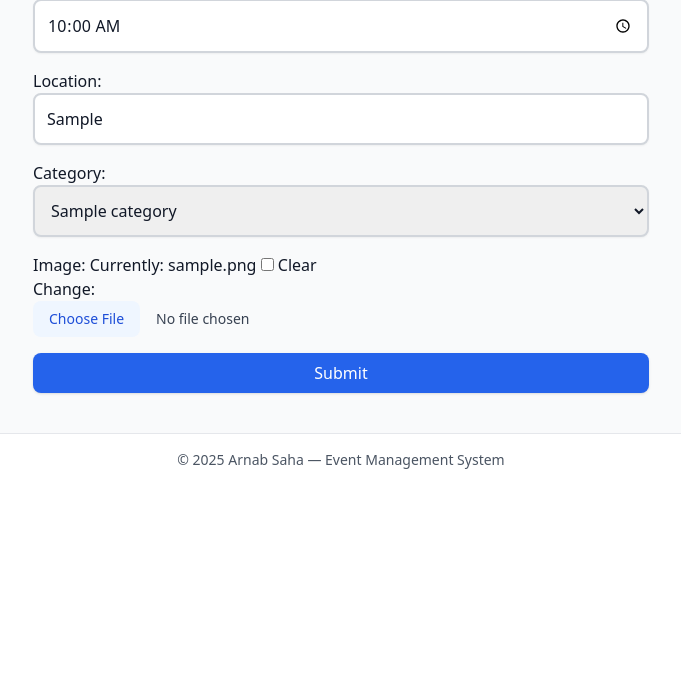
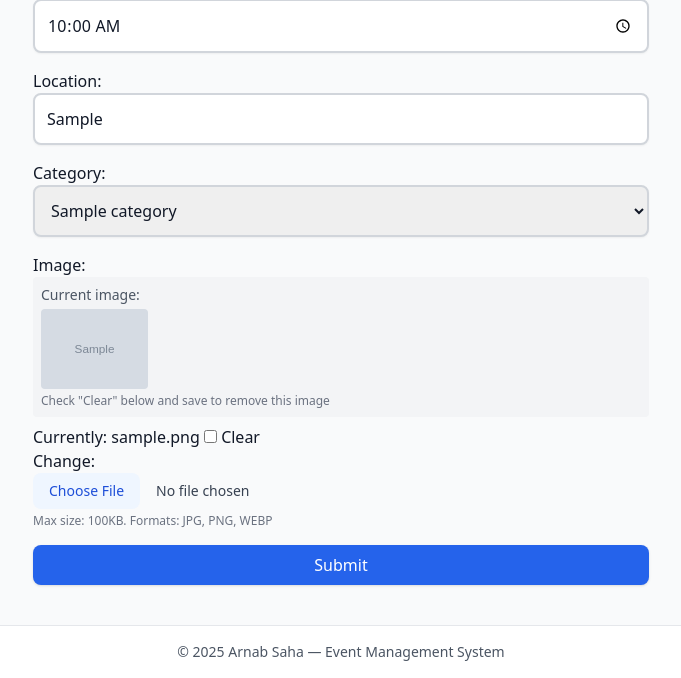
Before and after one commit to arnabsahawrk/event-management-system, a Django app: page /events/update-form/1/ in a window 1280 px wide. Shown: the part 678-1356 px from the top of the page, without its empty margins (299-980 px from the left). Before the commit the page ends 1147 px from the top, so only its background shows below. Run offline with Django 5.2, Linux system fonts and the light colour scheme; tables that the repository leaves empty hold one stand-in row (values such as "Sample post"); grey boxes marked "Sample" are stand-in pictures; some libraries are stand-ins or nearby versions.

Commit message:
fix: image update issue

```diff
--- a/apps/events/forms.py
+++ b/apps/events/forms.py
@@ -24,11 +24,17 @@ class EventModelForm(StyledFormMixin, forms.ModelForm):
             "category": forms.Select,
         }
 
+    def __init__(self, *args, **kwargs):
+        super().__init__(*args, **kwargs)
+        self.fields["image"].required = False
+
     def clean_image(self):
         image = self.cleaned_data.get("image")
 
         if not image:
-            return image
+            if self.instance and self.instance.pk:
+                return self.instance.image
+            return None
 
         if isinstance(image, str):
             return image
@@ -37,15 +43,15 @@ class EventModelForm(StyledFormMixin, forms.ModelForm):
             max_size = 100 * 1024
 
             if image.size > max_size:
-                raise ValidationError("Image size must be 100 KB or less.")
+                raise ValidationError("Image size must be 100KB or less.")
 
-            valid_mime_types = ["image/jpeg", "image/png", "image/webp"]
+            valid_mime_types = ["image/jpeg", "image/png", "image/webp", "image/jpg"]
             if image.content_type not in valid_mime_types:
                 raise ValidationError("Only JPG, PNG, or WEBP images are allowed.")
 
             return image
 
-        raise ValidationError("Invalid image upload.")
+        return None
 
 
 class ParticipantModelForm(StyledFormMixin, forms.ModelForm):
--- a/apps/events/templates/dashboard.html
+++ b/apps/events/templates/dashboard.html
@@ -1,4 +1,5 @@
 {% extends 'dashboard-layout.html' %}
+{% load static %}
 
 {% block title %}
   Dashboard - Event Management System
@@ -90,9 +91,9 @@
           {% for event in events %}
             <div class="p-6 bg-white border rounded-xl shadow-sm space-y-3 hover:shadow-md transition">
               {% if event.image %}
-                <img src="{{ event.image.url }}" alt="{{ event.name }}" class="w-full max-h-40 rounded-xl object-cover" />
+                <img src="{{ event.image.url }}" alt="{{ event.name }}" class="w-full max-h-40 rounded-xl object-cover" onerror="this.src='{% static 'events/default.jpg' %}'" />
               {% else %}
-                <img src="media/events/default.jpg" alt="Default Event Image" class="w-full max-h-40 rounded-xl object-cover" />
+                <img src="{% static 'events/default.jpg' %}" alt="Default Event Image" class="w-full max-h-40 rounded-xl object-cover" />
               {% endif %}
 
               <h4 class="text-xl font-semibold mb-3">
--- a/apps/events/templates/form/create-event.html
+++ b/apps/events/templates/form/create-event.html
@@ -35,13 +35,26 @@
         {% for field in event_form %}
           <div>
             {{ field.label_tag }}
+            {% if field.name == 'image' and event_form.instance.pk and event_form.instance.image %}
+              <div class="mb-2 p-2 bg-gray-100 rounded">
+                <p class="text-sm text-gray-600 mb-1">Current image:</p>
+                <img src="{{ event_form.instance.image.url }}" alt="Current" class="h-20 w-auto rounded object-cover" />
+                <p class="text-xs text-gray-500 mt-1">Check "Clear" below and save to remove this image</p>
+              </div>
+            {% endif %}
+
             {{ field }}
 
             {% if field.errors %}
               <p class="text-sm text-red-600 mt-1">{{ field.errors|striptags }}</p>
             {% endif %}
+
+            {% if field.name == 'image' %}
+              <p class="text-xs text-gray-500 mt-1">Max size: 100KB. Formats: JPG, PNG, WEBP</p>
+            {% endif %}
           </div>
         {% endfor %}
+
         <button type="submit" class="px-5 py-2 bg-blue-600 text-white rounded-lg shadow hover:bg-blue-700 transition w-full font-medium">Submit</button>
       </form>
     </div>
--- a/apps/events/templates/view/event-view.html
+++ b/apps/events/templates/view/event-view.html
@@ -1,4 +1,5 @@
 {% extends 'view/view-all.html' %}
+{% load static %}
 
 {% block view %}
   <div class="space-y-6">
@@ -39,9 +40,9 @@
         {% for event in events %}
           <div class="p-6 bg-white border rounded-xl shadow-sm space-y-3 hover:shadow-md transition">
             {% if event.image %}
-              <img src="{{ event.image.url }}" alt="{{ event.name }}" class="w-full max-h-40 rounded-xl object-cover" />
+              <img src="{{ event.image.url }}" alt="{{ event.name }}" class="w-full max-h-40 rounded-xl object-cover" onerror="this.src='{% static 'events/default.jpg' %}'" />
             {% else %}
-              <img src="media/events/default.jpg" alt="Default Event Image" class="w-full max-h-40 rounded-xl object-cover" />
+              <img src="{% static 'events/default.jpg' %}" alt="Default Event Image" class="w-full max-h-40 rounded-xl object-cover" />
             {% endif %}
 
             <h4 class="text-xl font-semibold mb-3">
--- a/apps/events/views.py
+++ b/apps/events/views.py
@@ -219,9 +219,7 @@ def update_form(request, id):
         participant = Participant.objects.get(id=id)
 
         if request.method == "POST":
-            participant_form = ParticipantModelForm(
-                request.POST, request.FILES, instance=participant
-            )
+            participant_form = ParticipantModelForm(request.POST, instance=participant)
 
             if participant_form.is_valid():
                 participant_form.save()
@@ -235,6 +233,7 @@ def update_form(request, id):
 
         context = {"title": "Update Participant", "participant_form": participant_form}
         return render(request, "form/create-participant.html", context)
+
     elif type == "category":
         category = Category.objects.get(id=id)
 
@@ -253,11 +252,12 @@ def update_form(request, id):
 
         context = {"title": "Update Category", "category_form": category_form}
         return render(request, "form/create-category.html", context)
+
     else:
         event = Event.objects.get(id=id)
 
         if request.method == "POST":
-            event_form = EventModelForm(request.POST, instance=event)
+            event_form = EventModelForm(request.POST, request.FILES, instance=event)
 
             if event_form.is_valid():
                 event_form.save()
@@ -265,7 +265,8 @@ def update_form(request, id):
                 return redirect(
                     f"{reverse('events:update-form', args=[id])}?type=event"
                 )
-            messages.error(request, "Please correct the errors below.")
+            else:
+                messages.error(request, "Please correct the errors below.")
         else:
             event_form = EventModelForm(instance=event)
 
```
Also changed, not shown: apps/events/migrations/0003_alter_event_image.py (added), media/events/default.jpg (added), 1 other file.
